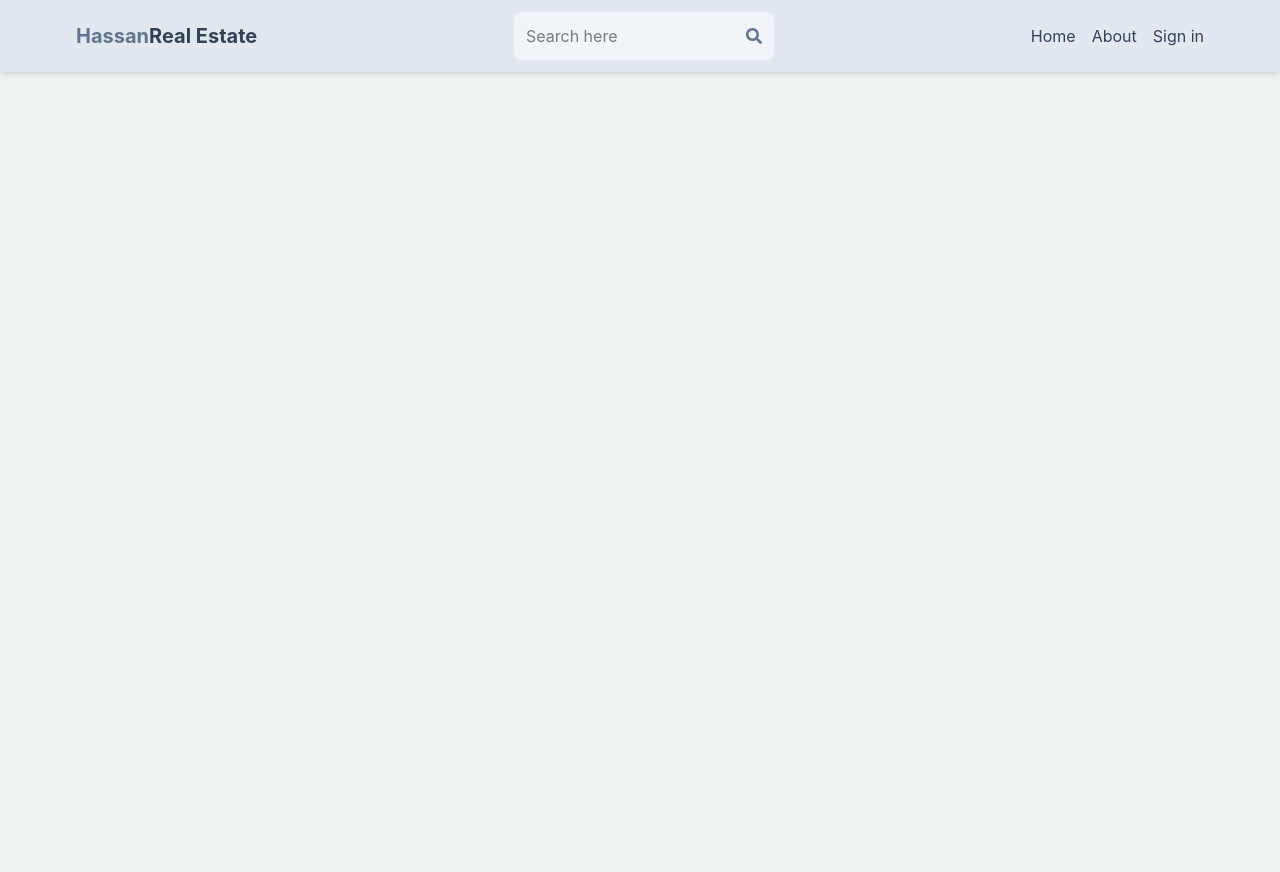
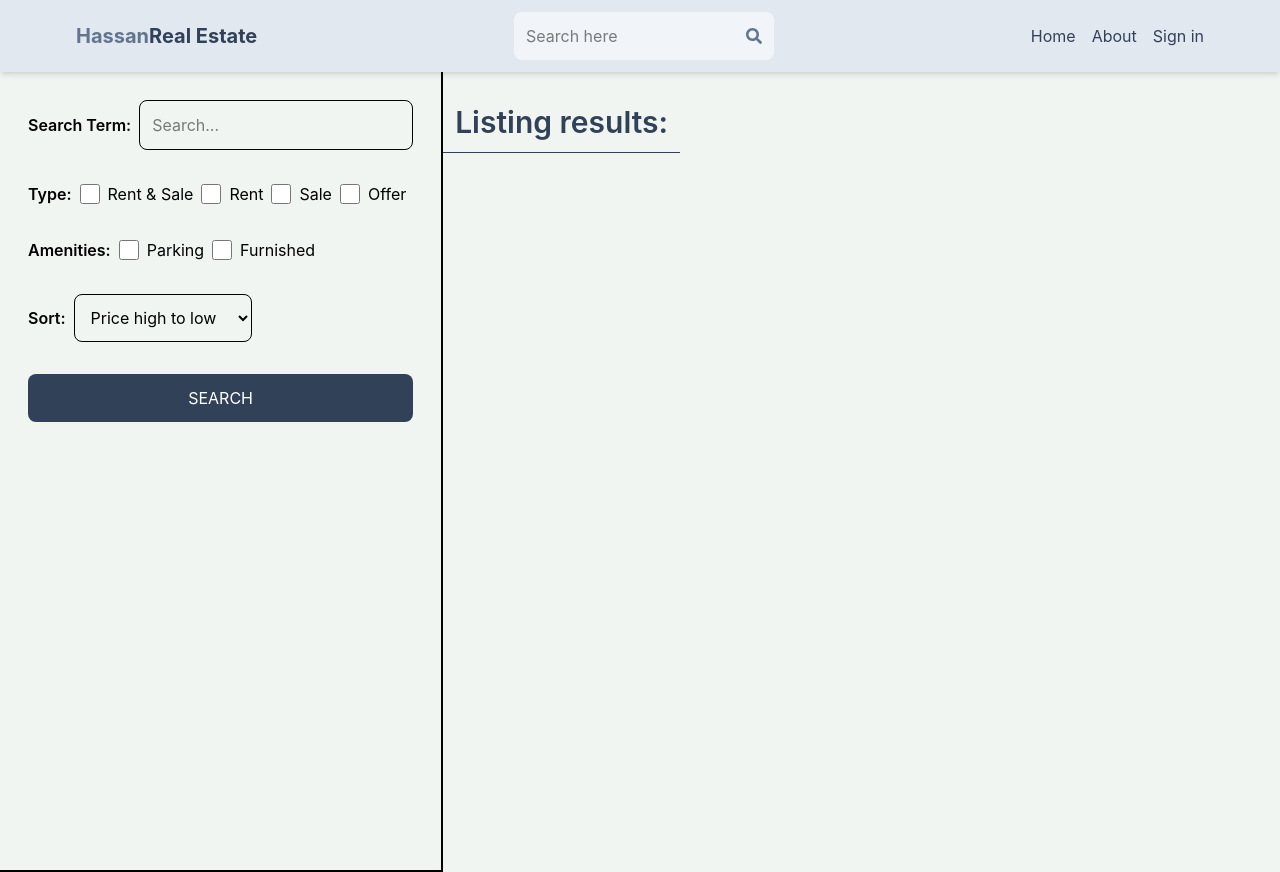
Before and after one commit to hassanshahid5218/Real-Estate-App, a React (Vite) app in the folder client/: page /search in a window 1280 px wide. Before the commit the page ends 800 px from the top, so only its background shows below. Built offline with nearby package versions, Linux system fonts and the light colour scheme.

Commit message:
Create Search Page UI

```diff
--- a/client/src/App.jsx
+++ b/client/src/App.jsx
@@ -10,6 +10,7 @@
 import Header from './Components/Header'
 import PrivateRoute from './Components/PrivateRoute'
 import Listing from './pages/Listing'
+import Search from './pages/Search'
 export default function App() {
   return (
   <>
@@ -22,6 +23,8 @@
           <Route path='/sign-in' element={<Signin />}/>
           <Route path='/sign-up' element={<SignUp />}/>
           <Route path='/listing/:listingId' element={<Listing />} />
+          <Route path='/search' element={<Search />}/>
+
           <Route element={<PrivateRoute/>}>
             <Route path='/profile' element={<Profile />}/>
             <Route path='/create-listing' element={<CreateListing />}/>
--- /dev/null
+++ b/client/src/pages/Search.jsx
@@ -0,0 +1,66 @@
+import React from 'react'
+
+export default function Search() {
+  return (
+    <div className='flex flex-col md:flex-row'>
+      <div className='p-7  border-b-2 md:border-r-2 md:min-h-screen'>
+        <form className='flex flex-col gap-8'>
+          <div className='flex items-center gap-2'>
+            <label className='whitespace-nowrap font-semibold'>Search Term:</label>
+            <input
+              type='text'
+              id='searchTerm'
+              placeholder='Search...'
+              className='border rounded-lg p-3 w-full'
+            />
+          </div>
+          <div className='flex gap-2 flex-wrap items-center'>
+            <label className='font-semibold'>Type:</label>
+            <div className='flex gap-2'>
+              <input type='checkbox' id='all' className='w-5' />
+              <span>Rent & Sale</span>
+            </div>
+            <div className='flex gap-2'>
+              <input type='checkbox' id='rent' className='w-5' />
+              <span>Rent</span>
+            </div>
+            <div className='flex gap-2'>
+              <input type='checkbox' id='sale' className='w-5' />
+              <span>Sale</span>
+            </div>
+            <div className='flex gap-2'>
+              <input type='checkbox' id='offer' className='w-5' />
+              <span>Offer</span>
+            </div>
+          </div>
+          <div className='flex gap-2 flex-wrap items-center'>
+            <label className='font-semibold'>Amenities:</label>
+            <div className='flex gap-2'>
+              <input type='checkbox' id='parking' className='w-5' />
+              <span>Parking</span>
+            </div>
+            <div className='flex gap-2'>
+              <input type='checkbox' id='furnished' className='w-5' />
+              <span>Furnished</span>
+            </div>
+          </div>
+          <div className='flex items-center gap-2'>
+            <label className='font-semibold'>Sort:</label>
+            <select id='sort_order' className='border rounded-lg p-3'>
+              <option>Price high to low</option>
+              <option>Price low to hight</option>
+              <option>Latest</option>
+              <option>Oldest</option>
+            </select>
+          </div>
+          <button className='bg-slate-700 text-white p-3 rounded-lg uppercase hover:opacity-95'>
+            Search
+          </button>
+        </form>
+      </div>
+      <div className=''>
+        <h1 className='text-3xl font-semibold border-b p-3 text-slate-700 mt-5'>Listing results:</h1>
+      </div>
+    </div>
+  )
+}
```
